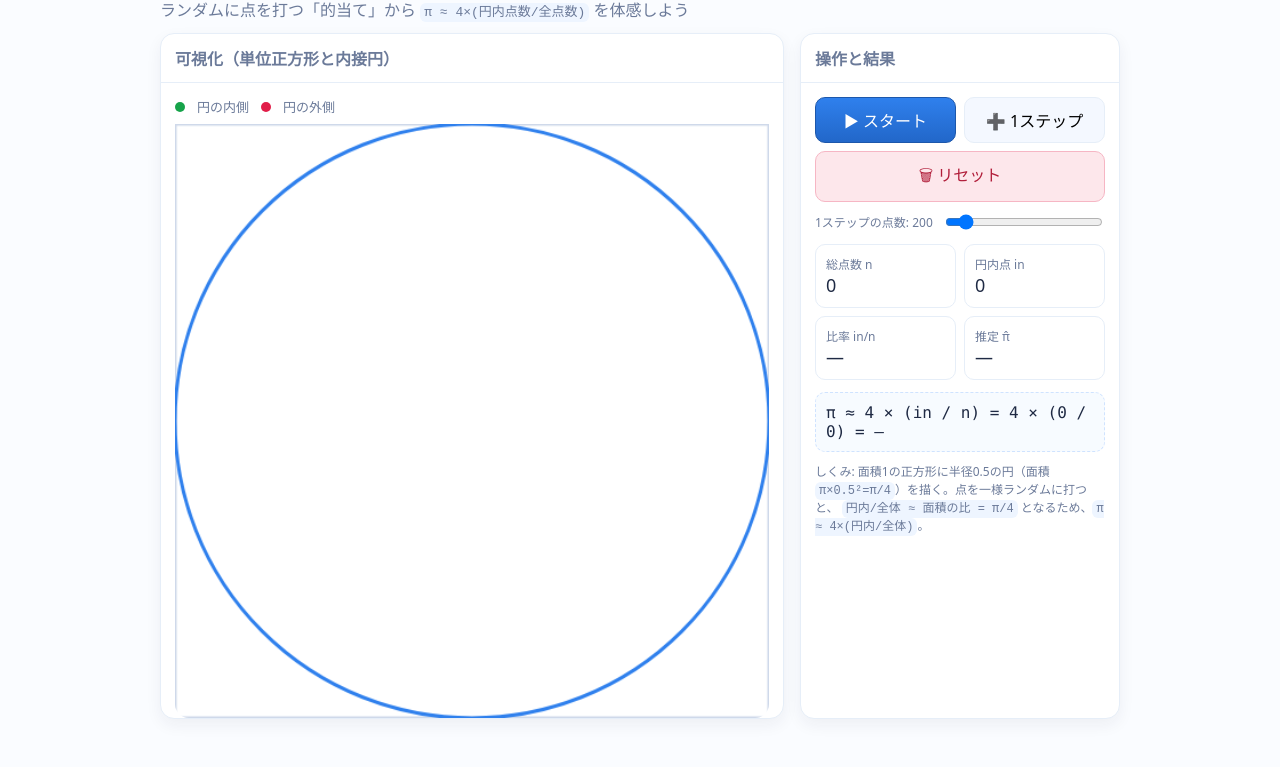
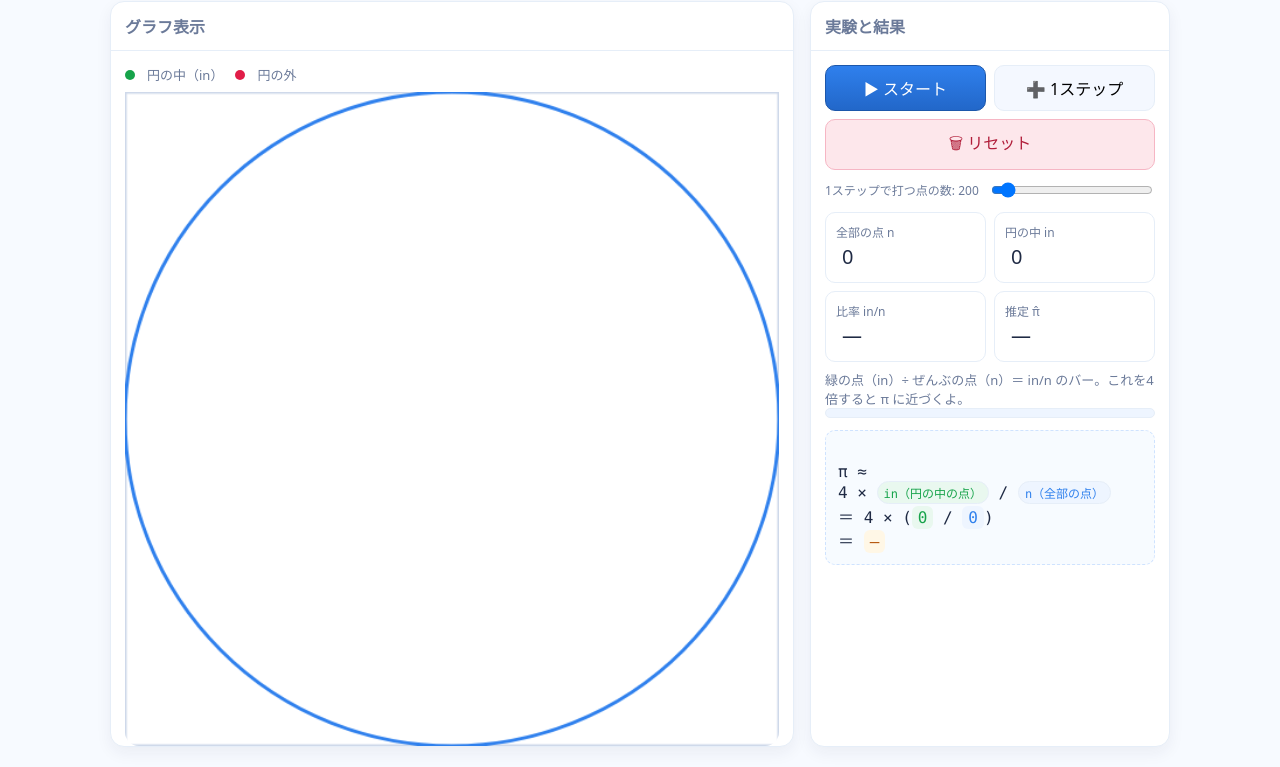
Before and after one commit to Kimura-Hiroki/Monte_Carlo_method, a plain HTML site: page index.html in a window 1280 px wide. Shown: the part 75-842 px from the top of the page. Before the commit the page ends 814 px from the top, so only its background shows below. Drawn offline with Linux system fonts and the light colour scheme.

Commit message:
Update index.html

```diff
--- a/index.html
+++ b/index.html
@@ -6,68 +6,82 @@
   <title>モンテカルロ法（円周率の推定）</title>
   <style>
     :root{
-      --bg:#fafcff; --panel:#ffffff; --ink:#1f2a44; --muted:#6b7a99; --line:#e6eef8; --brand:#2f80ed; --ok:#16a34a; --ng:#e11d48;
+      --bg:#f7faff; --panel:#ffffff; --ink:#1f2a44; --muted:#6b7a99; --line:#e6eef8;
+      --brand:#2f80ed; --ok:#16a34a; --ng:#e11d48; --pi:#b45309; --pi-bg:#fff7e6;
     }
     *{box-sizing:border-box}
     body{margin:0; font-family: system-ui, -apple-system, Segoe UI, Roboto, "Noto Sans JP", "Hiragino Kaku Gothic ProN", Meiryo, sans-serif; color:var(--ink); background:var(--bg)}
-    .wrap{max-width:1000px; margin:0 auto; padding:20px}
-    header{display:flex; align-items:baseline; gap:12px; flex-wrap:wrap}
+    .wrap{max-width:1100px; margin:0 auto; padding:20px}
+    header{display:flex; align-items:baseline; gap:10px; flex-wrap:wrap}
     h1{font-size:clamp(20px,4vw,28px); margin:0; color:var(--brand)}
     .sub{color:var(--muted)}
 
-    .grid{display:grid; grid-template-columns: 1fr 320px; gap:16px; margin-top:12px}
-    @media (max-width: 860px){ .grid{grid-template-columns:1fr} }
+    .layout{display:grid; grid-template-columns: minmax(0,1fr) 360px; gap:16px; margin-top:16px}
+    @media (max-width: 960px){ .layout{grid-template-columns:1fr} }
 
     .card{background:var(--panel); border:1px solid var(--line); border-radius:14px; box-shadow:0 6px 16px rgba(31,42,68,0.06)}
     .card .hd{padding:12px 14px; border-bottom:1px solid var(--line); font-weight:600; color:var(--muted)}
     .card .bd{padding:14px}
 
-    canvas{width:100%; height:auto; display:block; background:#fff; border-bottom-left-radius:14px; border-bottom-right-radius:14px;}
+    canvas{width:100%; height:auto; display:block; background:#fff; border-bottom-left-radius:14px; border-bottom-right-radius:14px}
+
     .legend{display:flex; gap:12px; align-items:center; color:var(--muted); font-size:13px}
     .dot{width:10px; height:10px; border-radius:50%; display:inline-block}
 
-    .controls{display:grid; grid-template-columns:1fr 1fr; gap:8px}
-    button, input, select{font:inherit}
-    button{padding:10px 12px; border-radius:10px; border:1px solid var(--line); cursor:pointer; background:#f4f8ff}
+    .controls{display:grid; grid-template-columns: 1fr 1fr; gap:8px}
+    button{padding:10px 12px; border-radius:10px; border:1px solid var(--line); cursor:pointer; background:#f4f8ff; font:inherit}
     button:hover{filter:brightness(0.98)}
     .primary{background:linear-gradient(#2f80ed,#2267c9); color:#fff; border-color:#1c57ab}
     .danger{background:#fde7eb; border-color:#f6b6c4; color:#b11e3a}
-    .full{grid-column: 1 / -1}
+    .full{grid-column:1 / -1}
 
     .row{display:flex; align-items:center; gap:10px}
     .mini{font-size:12px; color:var(--muted)}
+
     .kpi{display:grid; grid-template-columns:repeat(2,minmax(0,1fr)); gap:8px}
     .kpi .item{border:1px solid var(--line); border-radius:10px; padding:10px}
     .kpi .lbl{font-size:12px; color:var(--muted)}
-    .kpi .val{font-variant-numeric:tabular-nums; font-size:18px}
+    .kpi .val{font-variant-numeric:tabular-nums; font-size:20px}
 
-    .formula{background:#f7fbff; border:1px dashed #cfe3ff; border-radius:10px; padding:10px; font-family: ui-monospace, SFMono-Regular, Menlo, Consolas, "Liberation Mono", monospace;}
-    code{background:#eef5ff; padding:2px 4px; border-radius:6px}
+    .bar{height:10px; background:#eef5ff; border-radius:999px; border:1px solid var(--line); overflow:hidden}
+    .bar > span{display:block; height:100%; width:0%; background:linear-gradient(90deg, #16a34a, #2f80ed)}
+
+    /* 図と配色が連動する数式（段組改行版） */
+    .formula{background:#f7fbff; border:1px dashed #cfe3ff; border-radius:10px; padding:12px; font-family: ui-monospace, SFMono-Regular, Menlo, Consolas, "Liberation Mono", monospace; white-space:pre-line}
+    .chip{display:inline-block; padding:2px 6px; border-radius:999px; font-size:12px; border:1px solid var(--line)}
+    .chip.in{background:#e9f8ef; color:var(--ok)}
+    .chip.n{background:#eef5ff; color:var(--brand)}
+    .val{padding:2px 6px; border-radius:6px; font-variant-numeric:tabular-nums}
+    .val.in{background:#e9f8ef; color:var(--ok)}
+    .val.n{background:#eef5ff; color:var(--brand)}
+    .val.pi{background:var(--pi-bg); color:var(--pi)}
+
+    .help{color:var(--muted); font-size:13px; margin-top:8px}
   </style>
 </head>
 <body>
   <div class="wrap">
     <header>
       <h1>モンテカルロ法による円周率の推定</h1>
-      <div class="sub">ランダムに点を打つ「的当て」から <code>π ≈ 4×(円内点数/全点数)</code> を体感しよう</div>
+      <div class="sub">ランダムに点を打って、<code>π ≈ 4 × (円の中の点 / 全部の点)</code> を体感しよう</div>
     </header>
 
-    <div class="grid" role="region" aria-label="デモ領域">
-      <!-- 可視化 -->
-      <section class="card">
-        <div class="hd">可視化（単位正方形と内接円）</div>
+    <div class="layout">
+      <!-- 左：グラフ表示 -->
+      <section class="card" aria-labelledby="vizTitle">
+        <div class="hd" id="vizTitle">グラフ表示</div>
         <div class="bd" style="padding-bottom:0">
           <div class="legend" aria-hidden="true" style="margin-bottom:8px">
-            <span class="dot" style="background:#16a34a"></span> 円の内側
-            <span class="dot" style="background:#e11d48"></span> 円の外側
+            <span class="dot" style="background:var(--ok)"></span> 円の中（in）
+            <span class="dot" style="background:var(--ng)"></span> 円の外
           </div>
-          <canvas id="plot" width="520" height="520" aria-label="モンテカルロ可視化キャンバス"></canvas>
+          <canvas id="plot" width="560" height="560" aria-label="モンテカルロ可視化キャンバス"></canvas>
         </div>
       </section>
 
-      <!-- コントロール -->
-      <aside class="card" aria-labelledby="ctl">
-        <div class="hd" id="ctl">操作と結果</div>
+      <!-- 右：操作と結果 -->
+      <aside class="card" aria-labelledby="ctlTitle">
+        <div class="hd" id="ctlTitle">実験と結果</div>
         <div class="bd">
           <div class="controls">
             <button id="btnToggle" class="primary">▶ スタート</button>
@@ -76,35 +90,37 @@
           </div>
 
           <div class="row" style="margin-top:10px">
-            <label class="mini" for="spd">1ステップの点数: <span id="spdVal">200</span></label>
-            <input id="spd" type="range" min="10" max="2000" value="200" style="flex:1" />
+            <label class="mini" for="spd">1ステップで打つ点の数: <span id="spdVal">200</span></label>
+            <input id="spd" type="range" min="10" max="3000" value="200" style="flex:1" />
           </div>
 
           <div class="kpi" style="margin-top:12px" aria-live="polite">
-            <div class="item"><div class="lbl">総点数 n</div><div class="val" id="statN">0</div></div>
-            <div class="item"><div class="lbl">円内点 in</div><div class="val" id="statIn">0</div></div>
+            <div class="item"><div class="lbl">全部の点 n</div><div class="val" id="statN">0</div></div>
+            <div class="item"><div class="lbl">円の中 in</div><div class="val" id="statIn">0</div></div>
             <div class="item"><div class="lbl">比率 in/n</div><div class="val" id="statRatio">—</div></div>
             <div class="item"><div class="lbl">推定 π̂</div><div class="val" id="statPi">—</div></div>
           </div>
 
+          <div class="help">緑の点（in）÷ ぜんぶの点（n）＝ in/n のバー。これを4倍すると π に近づくよ。</div>
+          <div class="bar" aria-label="in/n の割合バー" title="in / n の割合"><span id="ratioBar"></span></div>
+
+          <!-- 改行で段組した数式（図と色連動） -->
           <div class="formula" style="margin-top:12px" aria-live="polite">
-            π ≈ 4 × (in / n) = 4 × (<span id="fIn">0</span> / <span id="fN">0</span>) = <span id="fPi">—</span>
+π ≈
+4 × <span class="chip in">in（円の中の点）</span> / <span class="chip n">n（全部の点）</span>
+＝ 4 × (<span class="val in" id="fIn">0</span> / <span class="val n" id="fN">0</span>)
+＝ <span class="val pi" id="fPi">—</span>
           </div>
-
-          <p class="mini" style="margin-top:10px">
-            しくみ: 面積1の正方形に半径0.5の円（面積 <code>π×0.5²=π/4</code>）を描く。点を一様ランダムに打つと、
-            <code>円内/全体 ≈ 面積の比 = π/4</code> となるため、<code>π ≈ 4×(円内/全体)</code>。
-          </p>
         </div>
       </aside>
     </div>
   </div>
 
   <script>
-    // ====== 基本描画 ======
+    // ========= キャンバス基本設定 =========
     const canvas = document.getElementById('plot');
     const ctx = canvas.getContext('2d');
-    const DPR = Math.max(1, window.devicePixelRatio||1);
+    const DPR = Math.max(1, window.devicePixelRatio || 1);
 
     function drawBase(){
       const m = Math.min(canvas.width, canvas.height);
@@ -121,14 +137,14 @@
       ctx.stroke();
     }
 
-    // ====== 状態 ======
+    // ========= 状態 =========
     let running = false;
     let n = 0, inside = 0;
     let pointsPerStep = 200;
-    const colorIn = '#16a34a';
-    const colorOut = '#e11d48';
+    const colorIn = getComputedStyle(document.documentElement).getPropertyValue('--ok').trim() || '#16a34a';
+    const colorOut = getComputedStyle(document.documentElement).getPropertyValue('--ng').trim() || '#e11d48';
 
-    // ====== 要素参照 ======
+    // ========= UI要素 =========
     const btnToggle = document.getElementById('btnToggle');
     const btnStep = document.getElementById('btnStep');
     const btnReset = document.getElementById('btnReset');
@@ -139,9 +155,10 @@
     const statIn = document.getElementById('statIn');
     const statRatio = document.getElementById('statRatio');
     const statPi = document.getElementById('statPi');
+    const ratioBar = document.getElementById('ratioBar');
 
     const fIn = document.getElementById('fIn');
-    const fN = document.getElementById('fN');
+    const fN  = document.getElementById('fN');
     const fPi = document.getElementById('fPi');
 
     function updateStats(){
@@ -152,12 +169,14 @@
         const pi = 4*ratio;
         statRatio.textContent = ratio.toFixed(6);
         statPi.textContent = pi.toFixed(6);
+        ratioBar.style.width = Math.min(100, Math.max(0, ratio*100)).toFixed(2) + '%';
         fIn.textContent = inside.toLocaleString();
-        fN.textContent = n.toLocaleString();
+        fN.textContent  = n.toLocaleString();
         fPi.textContent = pi.toFixed(6);
       }else{
         statRatio.textContent = '—';
         statPi.textContent = '—';
+        ratioBar.style.width = '0%';
         fIn.textContent = 0; fN.textContent = 0; fPi.textContent = '—';
       }
     }
@@ -170,23 +189,19 @@
         const y = Math.random();
         const dx = x-0.5, dy = y-0.5;
         const isIn = (dx*dx+dy*dy <= 0.25);
-        const px = x*m, py = (1-y)*m; // y上向き
+        const px = x*m, py = (1-y)*m; // yは上向き
         ctx.beginPath(); ctx.fillStyle = isIn ? colorIn : colorOut; ctx.arc(px, py, r, 0, Math.PI*2); ctx.fill();
         n++; if(isIn) inside++;
       }
       updateStats();
     }
 
-    function step(){
-      throwPoints(pointsPerStep);
-    }
+    function step(){ throwPoints(pointsPerStep); }
 
     let rafId=null;
-    function loop(){
-      if(!running) return; step(); rafId = requestAnimationFrame(loop);
-    }
+    function loop(){ if(!running) return; step(); rafId = requestAnimationFrame(loop); }
 
-    // ====== イベント ======
+    // ========= イベント =========
     btnToggle.addEventListener('click', ()=>{
       running = !running;
       btnToggle.textContent = running ? '⏸ 一時停止' : '▶ スタート';
@@ -201,7 +216,14 @@
       n=0; inside=0; updateStats(); drawBase(); btnToggle.textContent='▶ スタート';
     });
 
-    spd.addEventListener('input', (e)=>{ pointsPerStep = parseInt(e.target.value,10)||10; spdVal.textContent = pointsPerStep; });
+    spd.addEventListener('input', (e)=>{ pointsPerStep = parseInt(e.target.value,10)||10; document.getElementById('spdVal').textContent = pointsPerStep; });
+
+    // ショートカット: Spaceで開始/停止、Sで1ステップ、Rでリセット
+    window.addEventListener('keydown', (e)=>{
+      if(e.code==='Space'){ e.preventDefault(); btnToggle.click(); }
+      if(e.key==='s' || e.key==='S'){ e.preventDefault(); btnStep.click(); }
+      if(e.key==='r' || e.key==='R'){ e.preventDefault(); btnReset.click(); }
+    });
 
     // 初期化
     drawBase(); updateStats();
```
